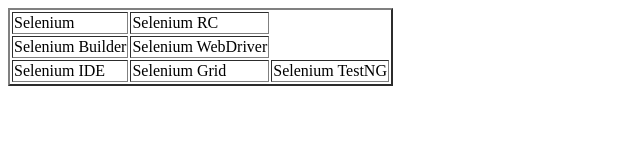
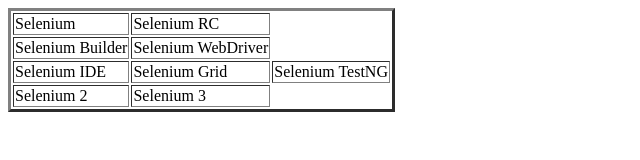
Before and after one commit to RazvanRosescu/newGitTest, a plain HTML site: page index.html in a window 1280 px wide. Shown: the whole page, without its empty margins (0-640 px from the left). Drawn offline with Linux system fonts and the light colour scheme.

Commit message:
added new row

```diff
--- a/index.html
+++ b/index.html
@@ -1,4 +1,4 @@
-<table border=2>
+<table border=3>
 <tbody>
 
 <tr>
@@ -16,6 +16,12 @@
 <td> Selenium TestNG</td>
 </tr>
 
+<tr>
+<td> Selenium 2</td>
+<td> Selenium 3</td>
+
+</tr>
+
 
 </tbody>
 </table>
```
